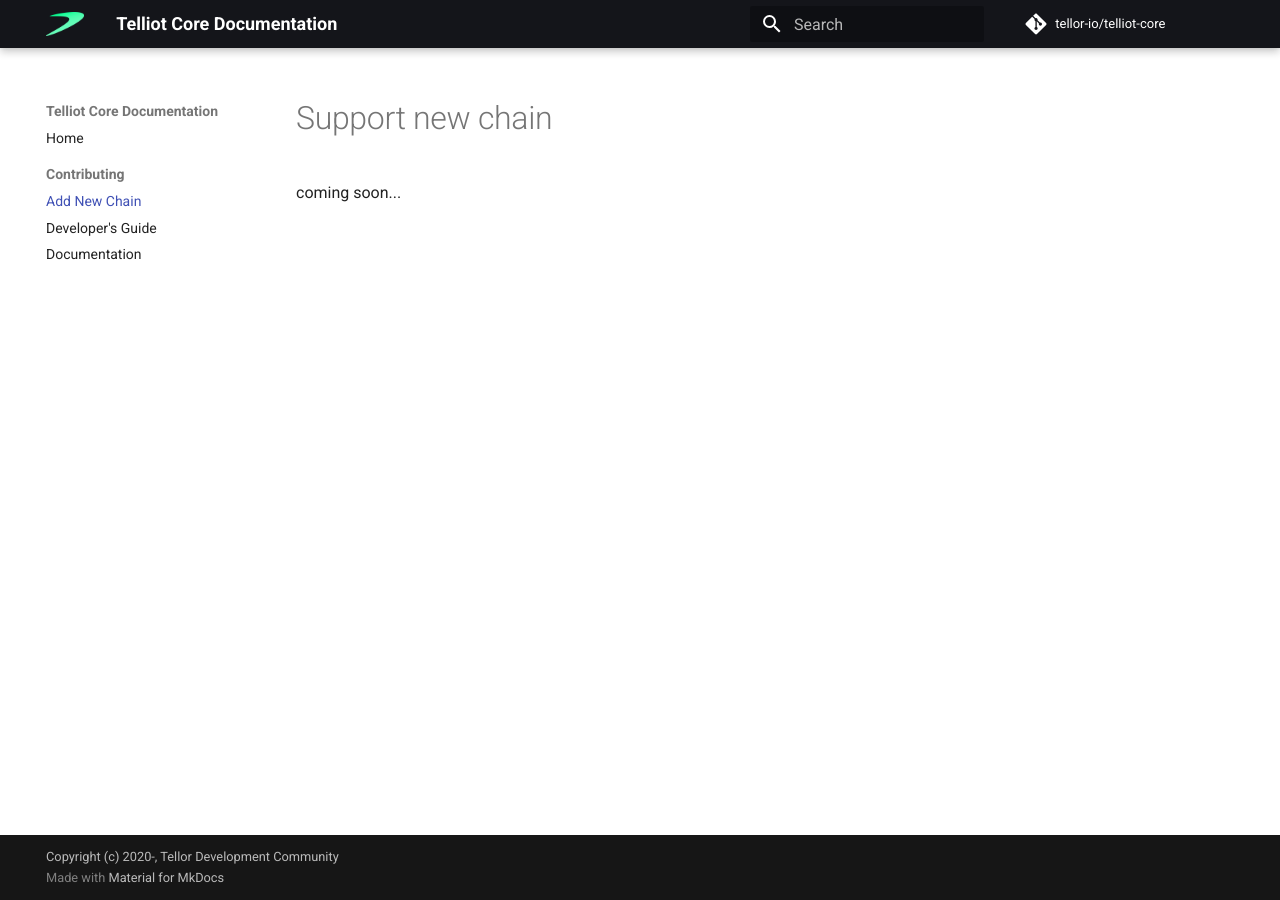
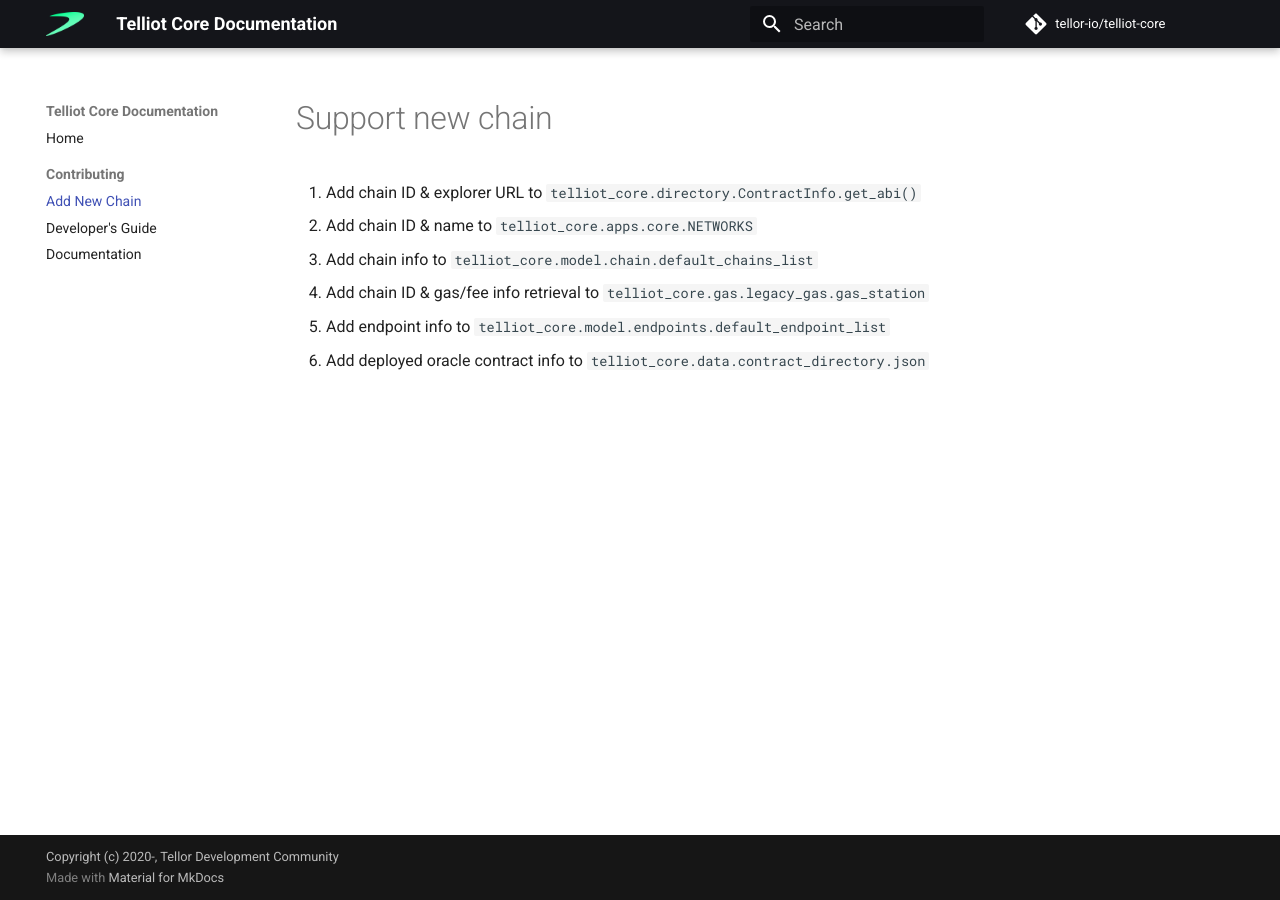
Before and after one commit to tellor-io/telliot-core, an MkDocs documentation site: the page built from docs/add-chain.md, in a window 1280 px wide. Built offline with MkDocs 1.6.1 and Material for MkDocs 9.7.7, drawn with Linux system fonts in a browser that asks for light colours; comment, search, counter and statistics services are not loaded.

Commit message:
Add simple steps to support new chain in telliot-core

```diff
--- a/docs/add-chain.md
+++ b/docs/add-chain.md
@@ -1,3 +1,8 @@
 # Support new chain
 
-coming soon...
+1. Add chain ID & explorer URL to `telliot_core.directory.ContractInfo.get_abi()`
+2. Add chain ID & name to `telliot_core.apps.core.NETWORKS`
+3. Add chain info to `telliot_core.model.chain.default_chains_list`
+4. Add chain ID & gas/fee info retrieval to `telliot_core.gas.legacy_gas.gas_station`
+5. Add endpoint info to `telliot_core.model.endpoints.default_endpoint_list`
+6. Add deployed oracle contract info to `telliot_core.data.contract_directory.json`
```
